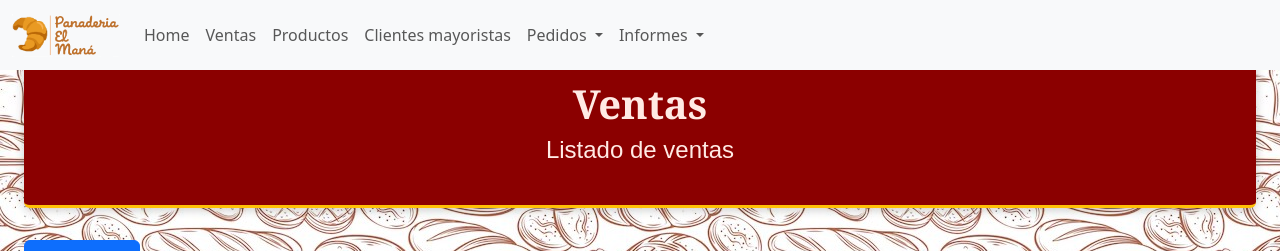
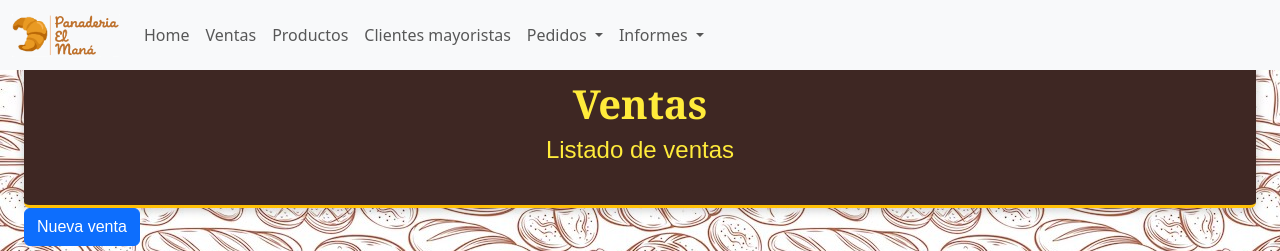
Before and after one commit to camilablanco22/laboratorio3, a Django app: page /ventas/ in a window 1280 px wide. Shown: the top 251 px of the page. Run offline with Django 5.2, Linux system fonts and the light colour scheme; data that the repository does not hold is empty.

Commit message:
arreglo estilos

```diff
--- a/gestion_panaderia/apps/empleado/templates/empleado/empleado_form.html
+++ b/gestion_panaderia/apps/empleado/templates/empleado/empleado_form.html
@@ -2,7 +2,7 @@
 {% load static%}
 {% block titulo %}Agregar nuevo empleado{% endblock %}
 {% block contenido_principal %}
-    <div class="container-fluid text-center rounded cabecera mt-5">
+    <div class="container-fluid text-center rounded cab mt-5">
         <header id="home">
             <h1>Empleados</h1>
             <h2>Agregar/ Modificar empleado</h2>
--- a/gestion_panaderia/apps/empleado/templates/empleado/listar_empleados.html
+++ b/gestion_panaderia/apps/empleado/templates/empleado/listar_empleados.html
@@ -2,7 +2,7 @@
 {% load static%}
 {% block titulo %}Empleados{% endblock %}
 {% block contenido_principal %}
-    <div class="container-fluid text-center rounded cabecera mt-5">
+    <div class="container-fluid text-center rounded cab mt-5">
         <header id="home">
             <h1>Empleados</h1>
         </header>
--- a/gestion_panaderia/apps/informe/templates/informe/home_informes.html
+++ b/gestion_panaderia/apps/informe/templates/informe/home_informes.html
@@ -3,7 +3,7 @@
 {% block titulo %}Panadería El Maná: Informes{% endblock %}
 {% block contenido_principal %}
     <div class="container-fluid contenedor-cuerpo">
-        <div class="container-fluid text-center rounded cabecera">
+        <div class="container-fluid text-center rounded cab">
             <header>
                 <h1>INFORMES</h1>
                 <h2>Encuentra toda la información sobre la panadería</h2>
--- a/gestion_panaderia/apps/pedido/templates/pedido/detalle_pedido.html
+++ b/gestion_panaderia/apps/pedido/templates/pedido/detalle_pedido.html
@@ -1,7 +1,7 @@
 {% extends "base/base.html" %}
 {% block titulo %}Detalle de Pedido{% endblock %}
 {% block contenido_principal %}
-<div class="container-fluid text-center rounded cabecera mt-5">
+<div class="container-fluid text-center rounded cab mt-5">
     <header id="home">
         <h1>Pedidos</h1>
         <h2>Detalle de pedido #{{ pedido.id }}</h2>
--- a/gestion_panaderia/apps/pedido/templates/pedido/lista_materia_prima.html
+++ b/gestion_panaderia/apps/pedido/templates/pedido/lista_materia_prima.html
@@ -3,7 +3,7 @@
 {% block titulo %}Materias Primas{% endblock %}
 {% block contenido_principal %}
 <div class="container-fluid mt-5">
-    <div class="container-fluid text-center rounded cabecera mt-5">
+    <div class="container-fluid text-center rounded cab mt-5">
         <header id="home">
             <h1>Materia Prima</h1>
             <h2>Listado de materia prima</h2>
--- a/gestion_panaderia/apps/pedido/templates/pedido/lista_pedidos.html
+++ b/gestion_panaderia/apps/pedido/templates/pedido/lista_pedidos.html
@@ -2,7 +2,7 @@
 {% block titulo %}Listado de Pedidos{% endblock %}
 {% block contenido_principal %}
 <div class="container-fluid mt-5">
-    <div class="container-fluid text-center rounded cabecera mt-5">
+    <div class="container-fluid text-center rounded cab mt-5">
         <header id="home">
             <h1>Pedidos</h1>
             <h2>Listado pedidos realizados</h2>
--- a/gestion_panaderia/apps/pedido/templates/pedido/materia_prima_form.html
+++ b/gestion_panaderia/apps/pedido/templates/pedido/materia_prima_form.html
@@ -2,7 +2,7 @@
 {% load static %}
 {% block titulo %}Agregar nueva materia prima{% endblock %}
 {% block contenido_principal %}
-<div class="container-fluid text-center rounded cabecera mt-5">
+<div class="container-fluid text-center rounded cab mt-5">
     <header id="home">
         <h1>Materias Primas</h1>
         <h2>Agregar/Modificar materia prima</h2>
--- a/gestion_panaderia/apps/pedido/templates/pedido/pedido_form.html
+++ b/gestion_panaderia/apps/pedido/templates/pedido/pedido_form.html
@@ -2,7 +2,7 @@
 {% load static%}
 {% block titulo %}Registrar pedido{% endblock %}
 {% block contenido_principal %}
-    <div class="container-fluid text-center rounded cabecera mt-5">
+    <div class="container-fluid text-center rounded cab mt-5">
         <header id="home">
             <h1>Pedidos</h1>
             <h2>Registrar</h2>
--- a/gestion_panaderia/apps/producto/templates/producto/lista_productos.html
+++ b/gestion_panaderia/apps/producto/templates/producto/lista_productos.html
@@ -2,7 +2,7 @@
 {% load static%}
 {% block titulo %}Productos{% endblock %}
 {% block contenido_principal %}
-    <div class="container-fluid text-center rounded cabecera mt-5">
+    <div class="container-fluid text-center rounded cab mt-5">
         <header id="home">
             <h1>Productos</h1>
         </header>
--- a/gestion_panaderia/apps/producto/templates/producto/producto_form.html
+++ b/gestion_panaderia/apps/producto/templates/producto/producto_form.html
@@ -2,7 +2,7 @@
 {% load static%}
 {% block titulo %}Agregar nuevo producto{% endblock %}
 {% block contenido_principal %}
-    <div class="container-fluid text-center rounded cabecera mt-5">
+    <div class="container-fluid text-center rounded cab mt-5">
         <header id="home">
             <h1>Productos</h1>
             <h2>Agregar/ Modificar producto</h2>
--- a/gestion_panaderia/apps/proveedor/templates/proveedor/detalle_proveedor.html
+++ b/gestion_panaderia/apps/proveedor/templates/proveedor/detalle_proveedor.html
@@ -1,7 +1,7 @@
 {% extends "base/base.html" %}
 {% block titulo %}Detalle de Proveedor{% endblock %}
 {% block contenido_principal %}
-<div class="container-fluid text-center rounded cabecera mt-5">
+<div class="container-fluid text-center rounded cab mt-5">
     <header id="home">
         <h1>Ventas</h1>
         <h2>Detalle de proveedor #{{ proveedor.id }}</h2>
--- a/gestion_panaderia/apps/proveedor/templates/proveedor/lista_proveedor.html
+++ b/gestion_panaderia/apps/proveedor/templates/proveedor/lista_proveedor.html
@@ -3,7 +3,7 @@
 {% block titulo %}Proveedores{% endblock %}
 {% block contenido_principal %}
 <div class="container-fluid mt-5">
-    <div class="container-fluid text-center rounded cabecera mt-5">
+    <div class="container-fluid text-center rounded cab mt-5">
         <header id="home">
             <h1>Proveedores</h1>
             <h2>Listado de proveedores</h2>
--- a/gestion_panaderia/apps/proveedor/templates/proveedor/proveedor_form.html
+++ b/gestion_panaderia/apps/proveedor/templates/proveedor/proveedor_form.html
@@ -2,7 +2,7 @@
 {% load static %}
 {% block titulo %}Agregar nuevo proveedor{% endblock %}
 {% block contenido_principal %}
-<div class="container-fluid text-center rounded cabecera mt-5">
+<div class="container-fluid text-center rounded cab mt-5">
     <header id="home">
         <h1>PROVEEDORES</h1>
         <h2>Agregar/Modificar proveedor</h2>
--- a/gestion_panaderia/apps/venta/templates/venta/detalle_venta.html
+++ b/gestion_panaderia/apps/venta/templates/venta/detalle_venta.html
@@ -1,7 +1,7 @@
 {% extends "base/base.html" %}
 {% block titulo %}Detalle de Venta{% endblock %}
 {% block contenido_principal %}
-<div class="container-fluid text-center rounded cabecera mt-5">
+<div class="container-fluid text-center rounded cab mt-5">
     <header id="home">
         <h1>Ventas</h1>
         <h2>Detalle de Venta #{{ venta.id }}</h2>
--- a/gestion_panaderia/apps/venta/templates/venta/lista_ventas.html
+++ b/gestion_panaderia/apps/venta/templates/venta/lista_ventas.html
@@ -2,7 +2,7 @@
 {% block titulo %}Listado de Ventas{% endblock %}
 {% block contenido_principal %}
 <div class="container-fluid mt-5">
-    <div class="container-fluid text-center rounded cabecera mt-5">
+    <div class="container-fluid text-center rounded cab mt-5">
         <header id="home">
             <h1>Ventas</h1>
             <h2>Listado de ventas</h2>
--- a/gestion_panaderia/apps/venta/templates/venta/venta_form.html
+++ b/gestion_panaderia/apps/venta/templates/venta/venta_form.html
@@ -2,7 +2,7 @@
 {% load static%}
 {% block titulo %}Registrar venta{% endblock %}
 {% block contenido_principal %}
-    <div class="container-fluid text-center rounded cabecera mt-5">
+    <div class="container-fluid text-center rounded cab mt-5">
         <header id="home">
             <h1>Ventas</h1>
             <h2>Registrar</h2>
--- a/gestion_panaderia/static/css/estilos.css
+++ b/gestion_panaderia/static/css/estilos.css
@@ -5,15 +5,6 @@ div.contenedor-cuerpo{
                       margin-top:4em;
                       background-image: url("../IMG/dibujo-panes.jpg")
                       }
-
-div.cabecera{background-color: darkred;
-            font-family: "Book Antiqua";
-            color: #ffeae4;
-            padding: 2em 0;
-            margin-bottom: 2em;
-            text-align: center;
-            }
-
 
 fieldset.formulario{background-color: #ffeae4}
 
--- a/gestion_panaderia/templates/base/base.html
+++ b/gestion_panaderia/templates/base/base.html
@@ -15,6 +15,10 @@
         <link href="{% static 'css/estilos.css' %}" rel="stylesheet">
 
         <style>
+            fieldset.formulario {
+    background-color: rgba(255, 255, 153, 0.8); /* Amarillo claro con transparencia */
+}
+
             footer {
                 background-color: #3E2723; /* Marrón oscuro */
                 color: #FFEB3B; /* Amarillo suave */
@@ -52,7 +56,7 @@
                 color: #FFC107;
             }
 
-            .cabecera {
+            .cab {
             background-color: #3E2723; /* Marrón oscuro */
             color: #FFEB3B; /* Amarillo suave */
             padding: 2rem 1rem;
@@ -60,14 +64,14 @@
             box-shadow: 0 2px 10px rgba(0, 0, 0, 0.2);
         }
 
-        .cabecera h1 {
+        .cab h1 {
             font-family: 'Georgia', serif;
             font-weight: 700;
             font-size: 2.5rem;
             margin-bottom: 0.5rem;
         }
 
-        .cabecera h2 {
+        .cab h2 {
             font-family: 'Arial', sans-serif;
             font-weight: 300;
             font-size: 1.5rem;
--- a/gestion_panaderia/templates/base/home.html
+++ b/gestion_panaderia/templates/base/home.html
@@ -3,7 +3,7 @@
 {% block titulo %}Panadería El Maná{% endblock %}
 {% block contenido_principal %}
     <div class="container-fluid contenedor-cuerpo">
-        <div class="cabecera container-fluid text-center rounded ">
+        <div class="cab container-fluid text-center rounded ">
             <header>
                 <h1>PANADERÍA EL MANÁ</h1>
                 <h2>PÁGINA PRINCIPAL</h2>
@@ -70,7 +70,7 @@
                         <div class="card-body">
                             <h5 class="card-title">Clientes mayoristas</h5>
                             <p class="card-text">Ofrecemos servicios especiales para nuestros clientes mayoristas. Toda su información aquí.</p>
-                            <a href="#" class="btn btn-success">ACCEDER</a>
+                            <a href="{% url 'cliente_mayorista:lista_clientesmayoristas' %}" class="btn btn-success">ACCEDER</a>
                         </div>
                     </div>
                 </div>
@@ -80,7 +80,7 @@
                         <div class="card-body">
                             <h5 class="card-title">Empleados</h5>
                             <p class="card-text">Información completa sobre todos los empleados, modificar información.</p>
-                            <a href="#" class="btn btn-success">ACCEDER</a>
+                            <a href="{% url 'empleado:listar_empleados' %}" class="btn btn-success">ACCEDER</a>
                         </div>
                     </div>
                 </div>
```
